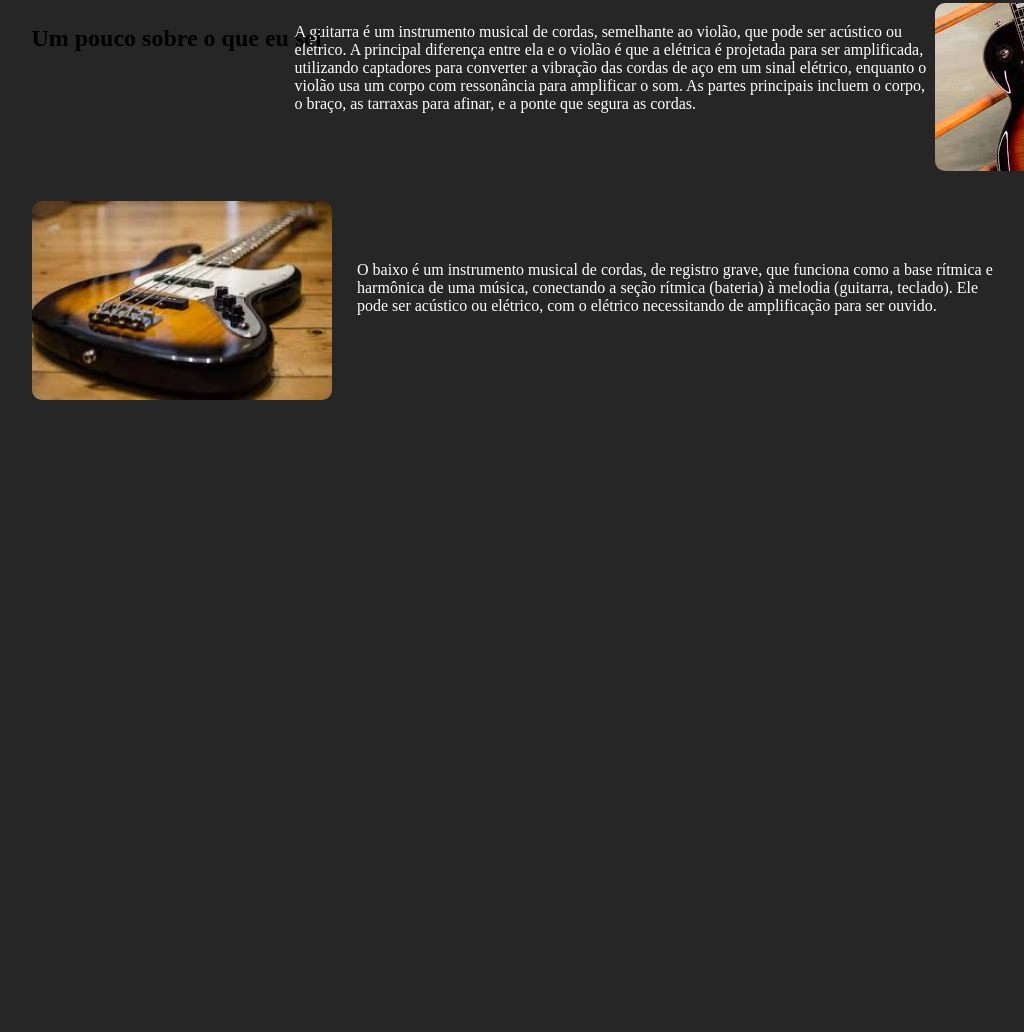
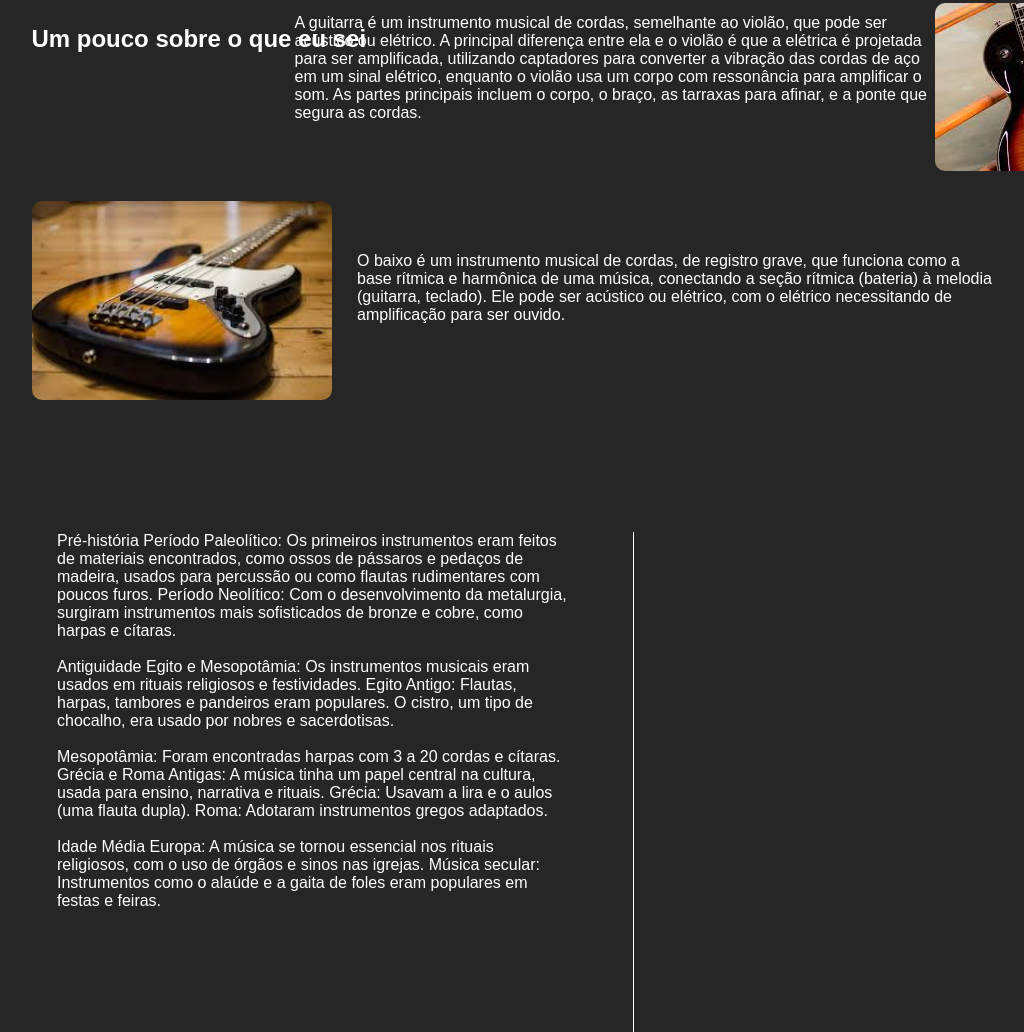
Before and after one commit to Rian04CCO/Projeto-individual_Instrumentos, a plain HTML site: page individual/Index.html in a window 1280 px wide. Shown: the part 325-1357 px from the top of the page, without its empty margins (7-1031 px from the left). Before the commit the page ends 1050 px from the top, so only its background shows below. Drawn offline with Linux system fonts and the light colour scheme.

Commit message:
Add files via upload

```diff
--- a/individual/Index.html
+++ b/individual/Index.html
@@ -24,10 +24,10 @@
                         <a href="#Informações">| Informações |</a>
                     </li>
                     <li>
-                        <a href="#">| Introdução |</a>
+                        <a href="#introducao">| Introdução |</a>
                     </li>
                     <li>
-                        <a href="#">| Mais tocados |</a>
+                        <a href="#">| Mais tocado |</a>
                     </li>
                 </ul>
             </div>
@@ -80,7 +80,7 @@
                     as tarraxas para afinar, e a ponte que segura as cordas.
                 </span>
             </div>
-                <img width="300" src="./src/guitarra.jpg" alt="">
+            <img width="300" src="./src/guitarra.jpg" alt="">
 
         </div>
         <div class="baixo">
@@ -99,6 +99,37 @@
 
         </div>
     </div>
+    <div class="introducao" id="introducao">
+        <div class="texto-intro">
+            <span>
+                <p>
+                    Pré-história
+                    Período Paleolítico: Os primeiros instrumentos eram feitos de materiais encontrados, como ossos de pássaros
+                    e pedaços de madeira, usados para percussão ou como flautas rudimentares com poucos furos.
+                    Período Neolítico: Com o desenvolvimento da metalurgia, surgiram instrumentos mais sofisticados de bronze e
+                    cobre, como harpas e cítaras.
+                    <br><br>
+
+                    Antiguidade
+                    Egito e Mesopotâmia: Os instrumentos musicais eram usados em rituais religiosos e festividades.
+                    Egito Antigo: Flautas, harpas, tambores e pandeiros eram populares. O cistro, um tipo de chocalho, era usado
+                    por nobres e sacerdotisas.
+                    <br><br>
+
+                    Mesopotâmia: Foram encontradas harpas com 3 a 20 cordas e cítaras.
+                    Grécia e Roma Antigas: A música tinha um papel central na cultura, usada para ensino, narrativa e rituais.
+                    Grécia: Usavam a lira e o aulos (uma flauta dupla).
+                    Roma: Adotaram instrumentos gregos adaptados.
+                    <br><br>
+
+                    Idade Média
+                    Europa: A música se tornou essencial nos rituais religiosos, com o uso de órgãos e sinos nas igrejas.
+                    Música secular: Instrumentos como o alaúde e a gaita de foles eram populares em festas e feiras.
+                </p>
+        </span>
+        </div>
+
+    </div>
 </body>
 
 </html>
--- a/individual/css/style.css
+++ b/individual/css/style.css
@@ -3,6 +3,8 @@ body, html{
     padding: 0;
     scroll-behavior: smooth;
     overflow-x: hidden;
+    font-family: sans-serif;
+    color: #ffff;
 }
 
 
@@ -96,6 +98,7 @@ body, html{
     border-radius: 10px;
     padding: 5px;
     border-width: 2px;
+    cursor: pointer;
 }
 
 .login span{
@@ -110,6 +113,7 @@ body, html{
     width: 100%;
     height: 100%;
 }
+
 
 .banner-escrita {
     flex-direction: column;
@@ -131,6 +135,7 @@ body, html{
 .Informações{
     margin-top: 5%;
     margin-bottom: 5%;
+
 }
 
 .Informações .violao{
@@ -192,3 +197,16 @@ body, html{
     margin-bottom: auto;
 
 }
+
+.texto-intro {
+    height: 500px;
+    width: 40%;
+    margin-top: 10%;
+    margin-left: 5%;
+    padding-right: 5%;
+    border: solid;
+    border-width: 1px;
+    border-bottom: #d9d9d9;
+    border-top: #d9d9d9;
+    border-left: #d9d9d9;
+}
```
